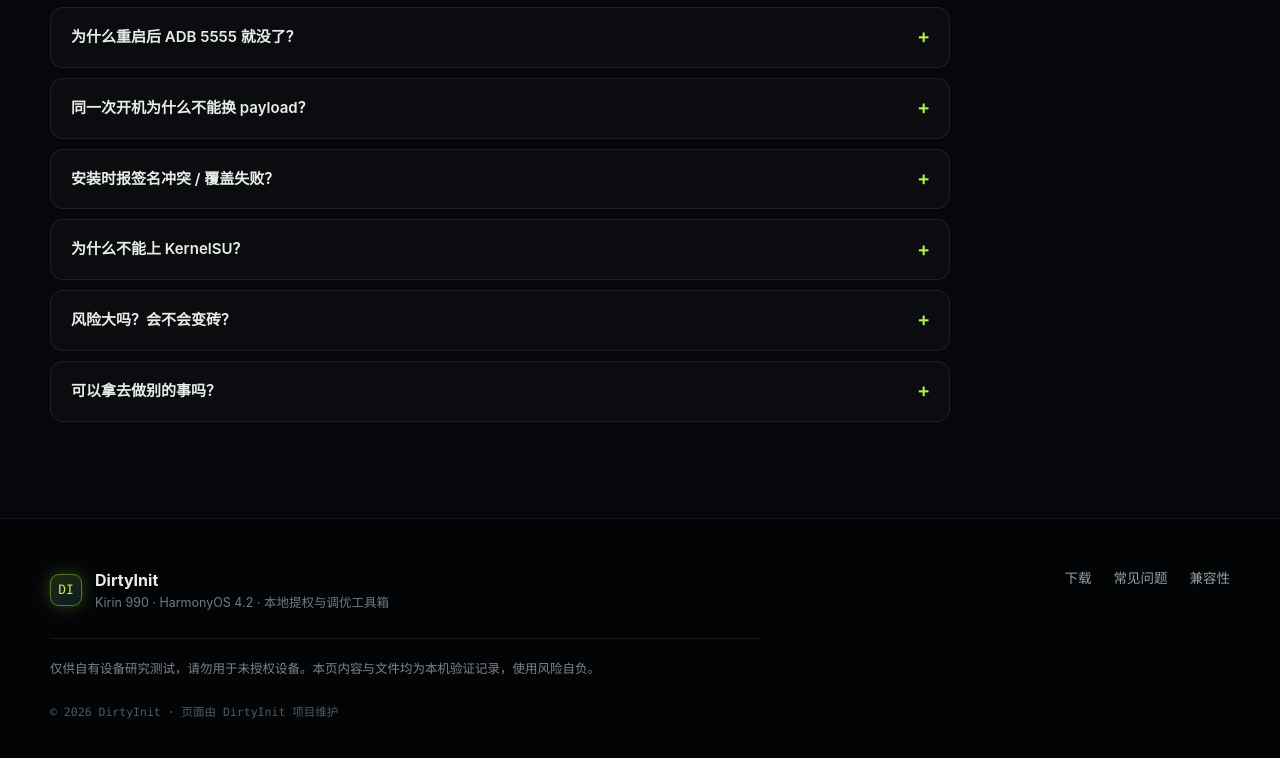
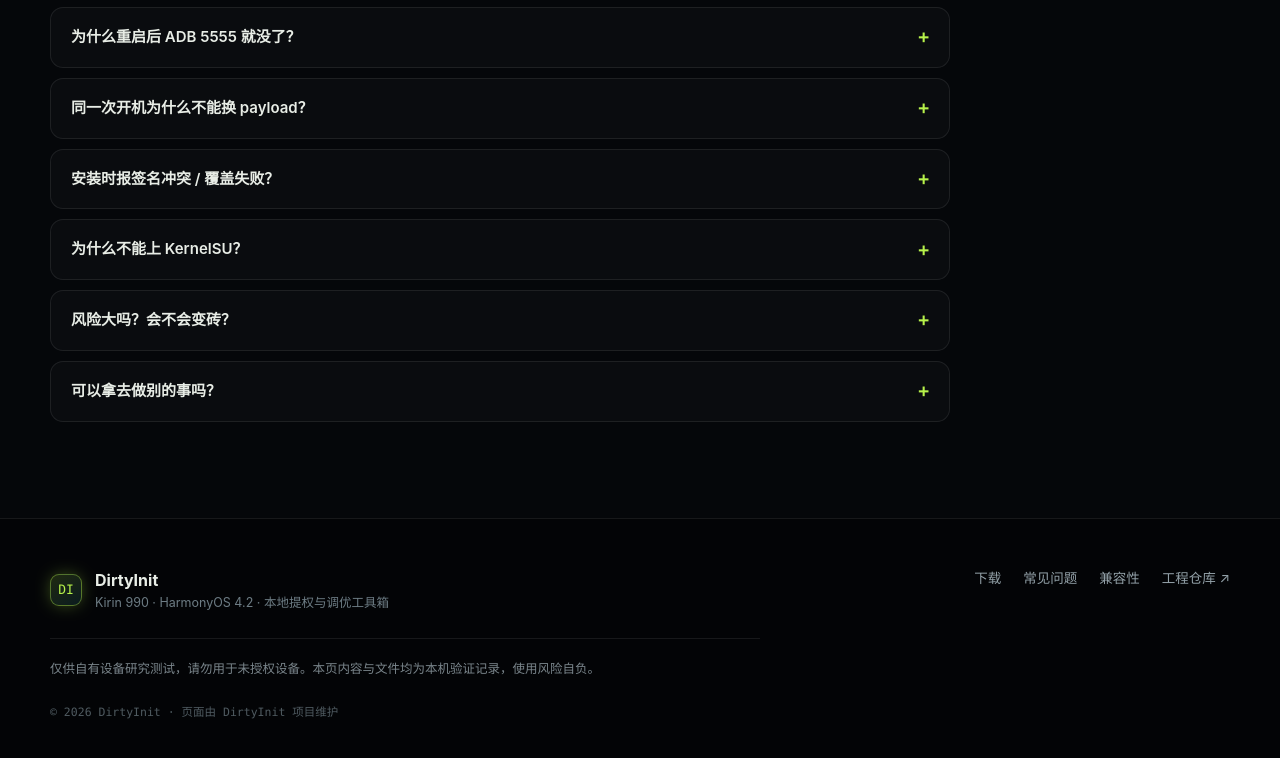
Before and after one commit to chenwentao123456/dirtyinit, a plain HTML site: page index.html in a window 1280 px wide. Shown: the part 5693-6451 px from the top of the page. Drawn offline with Linux system fonts and the light colour scheme.

Commit message:
site: link the toolchain repository in the footer

```diff
--- a/index.html
+++ b/index.html
@@ -531,6 +531,7 @@ adb shell sh /data/local/tmp/dirtyinit-hw.sh restore <span class="c-out"># 全
       <a href="#downloads">下载</a>
       <a href="#faq">常见问题</a>
       <a href="#compat">兼容性</a>
+      <a href="https://github.com/chenwentao123456/dirtyinit-tool" target="_blank" rel="noopener">工程仓库 ↗</a>
     </div>
     <p class="footer-disclaimer">
       仅供自有设备研究测试，请勿用于未授权设备。本页内容与文件均为本机验证记录，使用风险自负。
```
